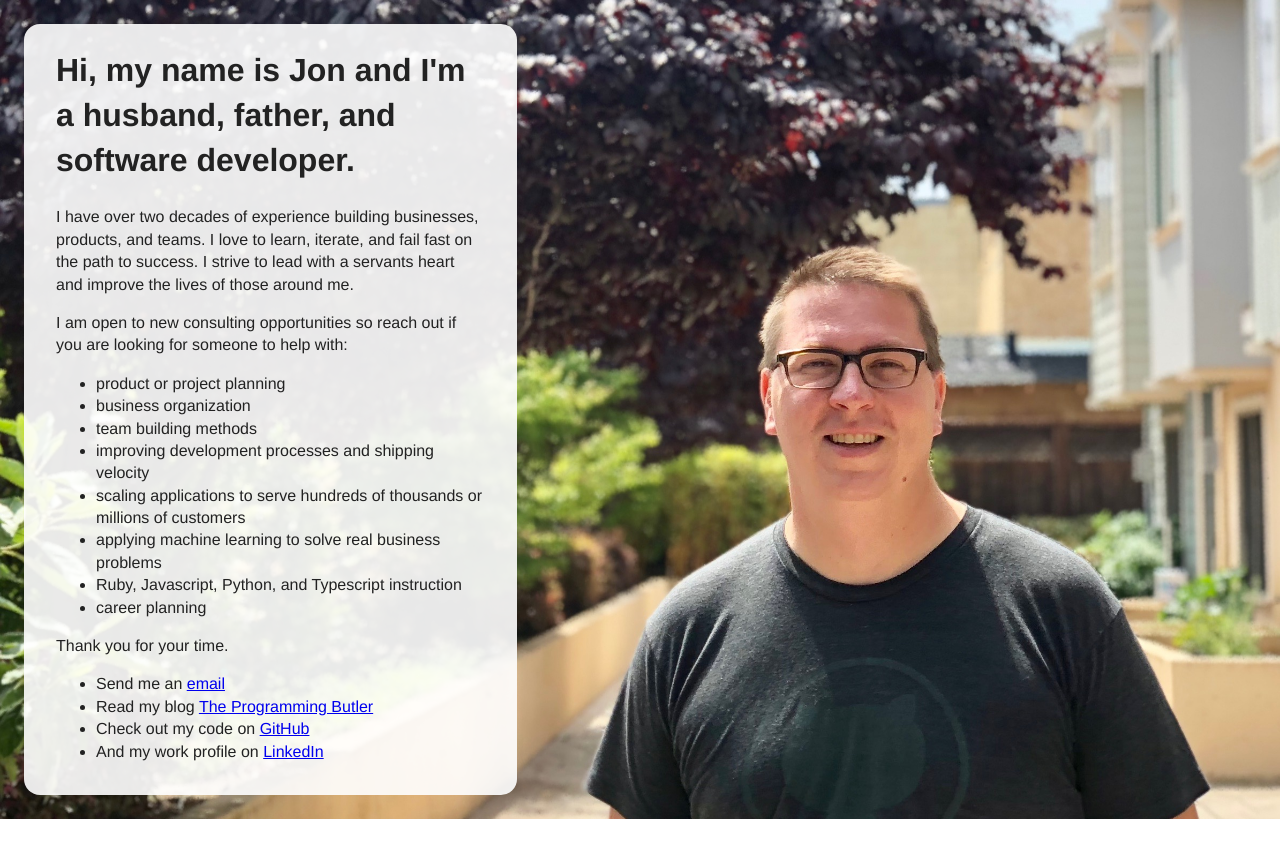
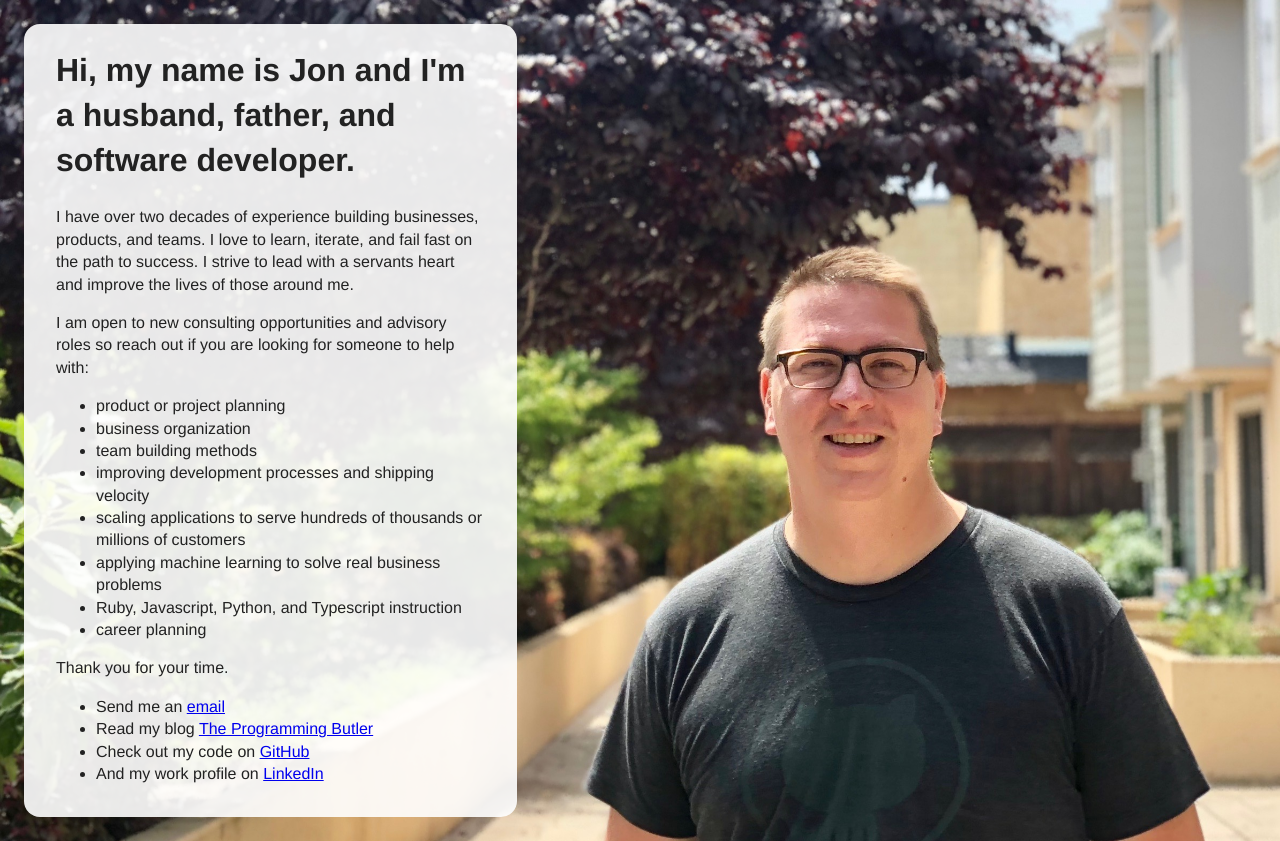
Before and after one commit to jonmagic/jonmagic.github.io, a plain HTML site: page index.html in a window 1280 px wide. Before the commit the page ends 819 px from the top, so only its background shows below. Drawn offline with Linux system fonts and the light colour scheme.

Commit message:
Add advisory roles

```diff
--- a/index.html
+++ b/index.html
@@ -12,7 +12,7 @@
     <div class="content">
       <h1>Hi, my name is Jon and I'm a husband, father, and software developer.</h1>
       <p>I have over two decades of experience building businesses, products, and teams. I love to learn, iterate, and fail fast on the path to success. I strive to lead with a servants heart and improve the lives of those around me.</p>
-      <p>I am open to new consulting opportunities so reach out if you are looking for someone to help with:</p>
+      <p>I am open to new consulting opportunities and advisory roles so reach out if you are looking for someone to help with:</p>
       <ul>
         <li>product or project planning</li>
         <li>business organization</li>
```
